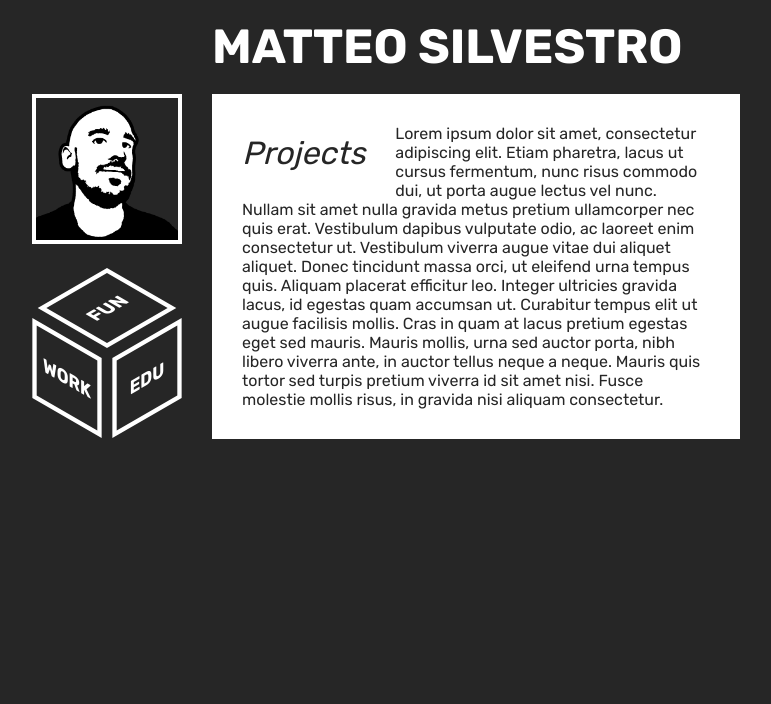
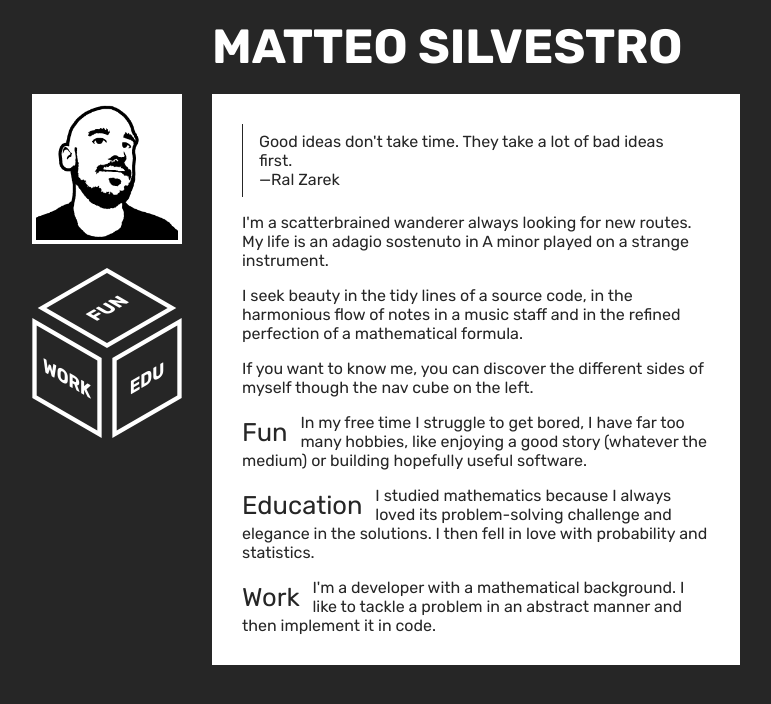
Before and after one commit to msilvestro/matteosilvestro, a React (Create React App) app: page / in a window 1280 px wide. Shown: the top 704 px of the page, without its empty margins (254-1025 px from the left). Built offline with nearby package versions, Linux system fonts and the light colour scheme.

Commit message:
Improve styling and write homepage content

```diff
--- a/src/App.css
+++ b/src/App.css
@@ -35,17 +35,18 @@
   cursor: pointer;
 }
 
-.profile-picture:hover img {
-  background-color: white;
-}
-
 .profile-picture > img {
   height: 150px;
   width: 150px;
   border: 4px solid white;
 }
 
-.content {
+.profile-picture:hover > img,
+.selected > img {
+  background-color: white;
+}
+
+section.content {
   background-color: white;
   color: #262626;
   padding: 30px;
@@ -53,18 +54,16 @@
   margin-top: 0;
 }
 
-.content > header {
-  font-size: 2em;
-  font-style: italic;
-  padding-top: 10px;
-  padding-right: 30px;
-  padding-bottom: 10px;
-  float: left;
+section.content > h2 {
+  display: none;
 }
 
-.content > section > p {
-  margin: 0;
-  padding: 0;
+section.content > section > h3 {
+  float: left;
+  font-weight: normal;
+  font-size: 1.6em;
+  margin: 0.15em 0.5em;
+  margin-left: 0;
 }
 
 @media (max-width: 768px) {
--- a/src/App.tsx
+++ b/src/App.tsx
@@ -15,7 +15,7 @@ const App = () => {
       </div>
       <div className="main">
         <div className="sidebar">
-          <div className="profile-picture">
+          <div className="profile-picture selected">
             <img src={persona_matt} alt="Profile" />
           </div>
           <nav>
@@ -31,26 +31,50 @@ const App = () => {
             />
           </nav>
         </div>
-        <div className="content">
-          <header>Projects</header>
+        <section className="content">
+          <h2>Myself</h2>
+          <blockquote>
+            Good ideas don't take time. They take a lot of bad ideas first.
+            <br />
+            —Ral Zarek
+          </blockquote>
+          <p>
+            I'm a scatterbrained wanderer always looking for new routes. My life
+            is an adagio sostenuto in A minor played on a strange instrument.
+          </p>
+          <p>
+            I seek beauty in the tidy lines of a source code, in the harmonious
+            flow of notes in a music staff and in the refined perfection of a
+            mathematical formula.
+          </p>
+          <p>
+            If you want to know me, you can discover the different sides of
+            myself though the nav cube on the left.
+          </p>
           <section>
+            <h3>Fun</h3>
             <p>
-              Lorem ipsum dolor sit amet, consectetur adipiscing elit. Etiam
-              pharetra, lacus ut cursus fermentum, nunc risus commodo dui, ut
-              porta augue lectus vel nunc. Nullam sit amet nulla gravida metus
-              pretium ullamcorper nec quis erat. Vestibulum dapibus vulputate
-              odio, ac laoreet enim consectetur ut. Vestibulum viverra augue
-              vitae dui aliquet aliquet. Donec tincidunt massa orci, ut eleifend
-              urna tempus quis. Aliquam placerat efficitur leo. Integer
-              ultricies gravida lacus, id egestas quam accumsan ut. Curabitur
-              tempus elit ut augue facilisis mollis. Cras in quam at lacus
-              pretium egestas eget sed mauris. Mauris mollis, urna sed auctor
-              porta, nibh libero viverra ante, in auctor tellus neque a neque.
-              Mauris quis tortor sed turpis pretium viverra id sit amet nisi.
-              Fusce molestie mollis risus, in gravida nisi aliquam consectetur.
+              In my free time I struggle to get bored, I have far too many
+              hobbies, like enjoying a good story (whatever the medium) or
+              building hopefully useful software.
             </p>
           </section>
-        </div>
+          <section>
+            <h3>Education</h3>
+            <p>
+              I studied mathematics because I always loved its problem-solving
+              challenge and elegance in the solutions. I then fell in love with
+              probability and statistics.
+            </p>
+          </section>
+          <section>
+            <h3>Work</h3>
+            <p>
+              I'm a developer with a mathematical background. I like to tackle a
+              problem in an abstract manner and then implement it in code.
+            </p>
+          </section>
+        </section>
       </div>
     </div>
   )
--- a/src/index.css
+++ b/src/index.css
@@ -21,3 +21,27 @@ a:hover {
   color: white;
   background-color: #262626;
 }
+
+p {
+  margin: 0;
+  margin-bottom: 1em;
+}
+
+p:last-child {
+  margin: 0;
+}
+
+blockquote {
+  margin: 0;
+  margin-bottom: 1em;
+  padding: 0.5em 1em;
+  border-left: 1px solid #262626;
+}
+
+section {
+  margin-bottom: 1em;
+}
+
+section:last-child {
+  margin-bottom: 0;
+}
```
